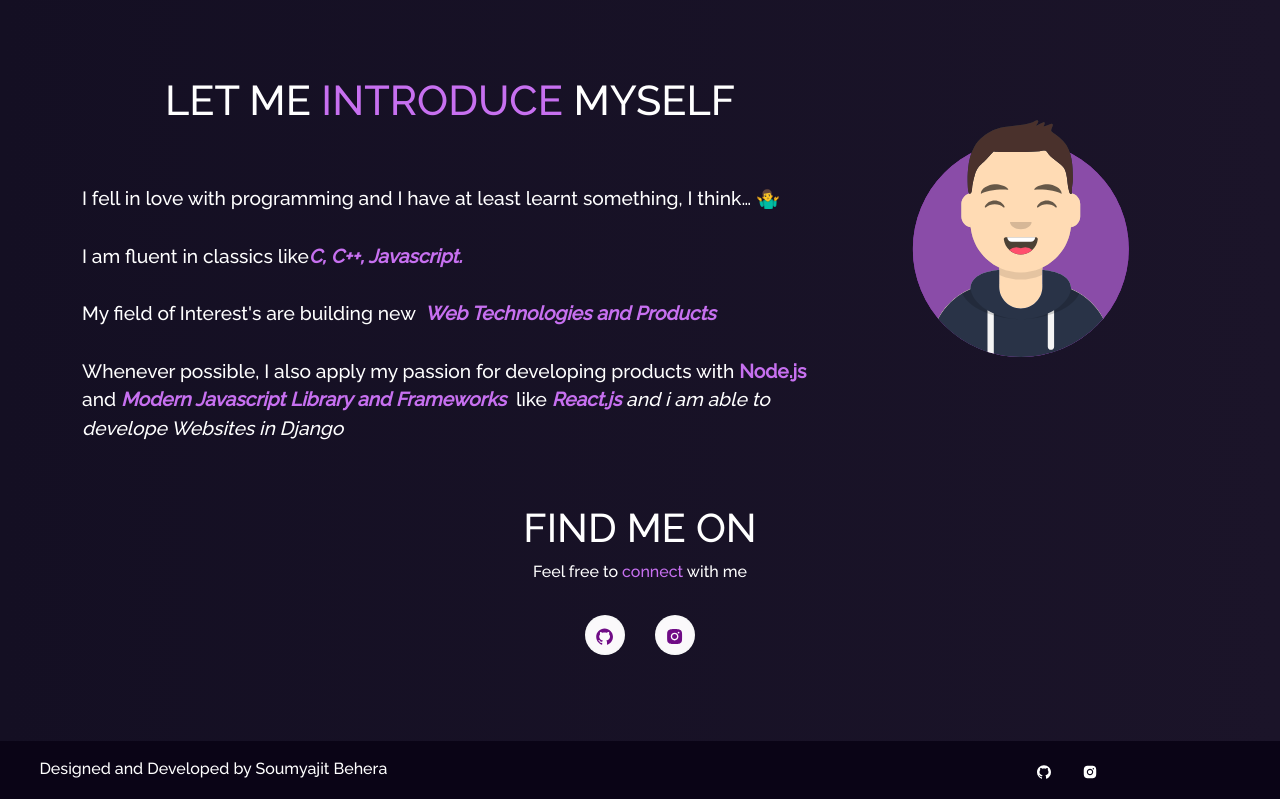
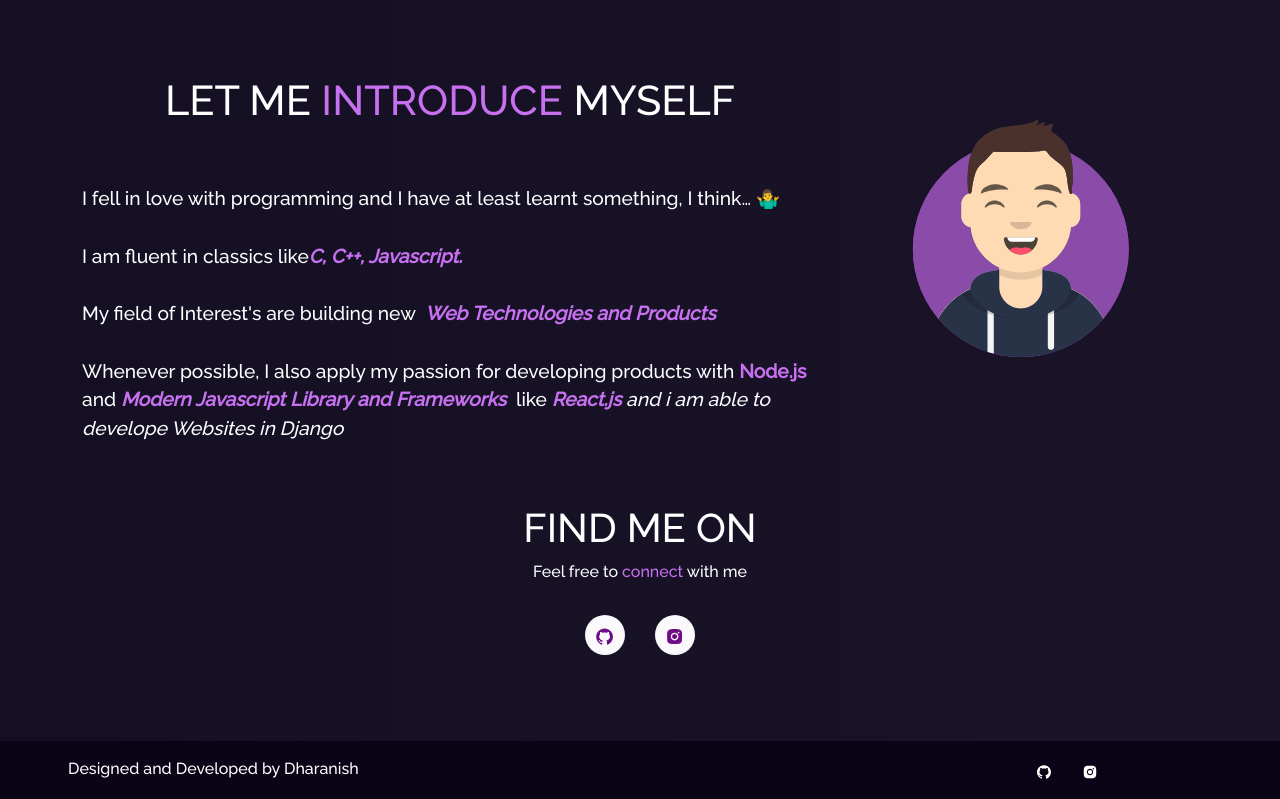
Before and after one commit to Dharanish-2006/portfolio, a React (Create React App) app: page / in a window 1280 px wide. Shown: the part 800-1599 px from the top of the page. Built offline with nearby package versions, Linux system fonts and the light colour scheme.

Commit message:
portfolio

```diff
--- a/src/components/Footer.js
+++ b/src/components/Footer.js
@@ -14,7 +14,7 @@
     <Container fluid className="footer">
       <Row>
         <Col md="4" className="footer-copywright">
-          <h3>Designed and Developed by Soumyajit Behera</h3>
+          <h3>Designed and Developed by Dharanish</h3>
         </Col>
         <Col md="4" className="footer-copywright">
 
```
